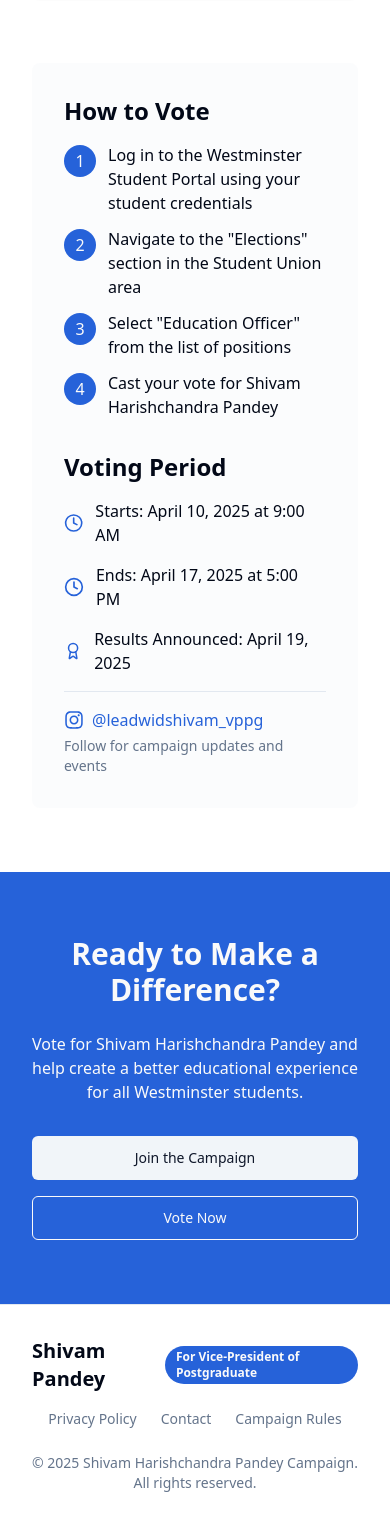
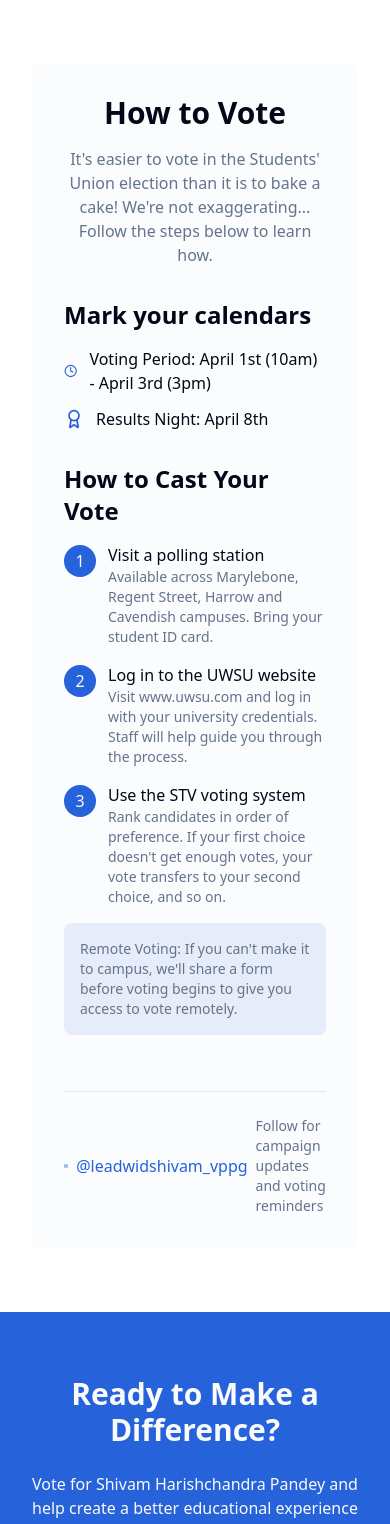
Before and after one commit to shivampandey3011/leadwidshivamvppg, a Next.js app: page / in a window 390 px wide. Shown: the part 8878-10402 px from the top of the page. Built offline with nearby package versions, Linux system fonts and the light colour scheme.

Commit message:
Update page.tsx

```diff
--- a/app/page.tsx
+++ b/app/page.tsx
@@ -13,7 +13,7 @@ export default function Home() {
         <div className="container flex h-16 items-center">
           <div className="mr-4 hidden md:flex">
             <span className="text-xl font-bold">Shivam Pandey</span>
-            <Badge className="ml-2 bg-primary">For Vice-President of Postgraduate</Badge>
+            <Badge className="ml-2 bg-primary">For Education Officer</Badge>
           </div>
           <div className="flex flex-1 items-center justify-end space-x-4">
             <nav className="flex items-center space-x-6">
@@ -426,61 +426,86 @@ export default function Home() {
 
           {/* Voting Information */}
           <div className="mt-16 bg-muted/30 rounded-lg p-8">
-            <div className="flex flex-col md:flex-row gap-8 items-center">
-              <div className="md:w-1/2 space-y-4">
-                <h3 className="text-2xl font-semibold">How to Vote</h3>
+            <div className="flex flex-col gap-8">
+              <div className="text-center">
+                <h3 className="text-3xl font-bold mb-4">How to Vote</h3>
+                <p className="text-muted-foreground max-w-2xl mx-auto">
+                  It's easier to vote in the Students' Union election than it is to bake a cake! We're not exaggerating...
+                  Follow the steps below to learn how.
+                </p>
+              </div>
+
+              <div className="grid md:grid-cols-2 gap-8">
+                {/* Important Dates */}
+                <div className="space-y-4">
+                  <h4 className="text-2xl font-semibold">Mark your calendars</h4>
                   <div className="space-y-3">
+                    <div className="flex items-center gap-3">
+                      <Clock className="h-5 w-5 text-primary" />
+                      <p><span className="font-medium">Voting Period:</span> April 1st (10am) - April 3rd (3pm)</p>
+                    </div>
+                    <div className="flex items-center gap-3">
+                      <Award className="h-5 w-5 text-primary" />
+                      <p><span className="font-medium">Results Night:</span> April 8th</p>
+                    </div>
+                  </div>
+                </div>
+
+                {/* Voting Steps */}
+                <div className="space-y-4">
+                  <h4 className="text-2xl font-semibold">How to Cast Your Vote</h4>
+                  <div className="space-y-4">
                     <div className="flex items-start gap-3">
                       <div className="bg-primary text-primary-foreground rounded-full w-8 h-8 flex items-center justify-center flex-shrink-0 mt-0.5">
                         1
                       </div>
-                    <p>Log in to the Westminster Student Portal using your student credentials</p>
+                      <div>
+                        <p className="font-medium">Visit a polling station</p>
+                        <p className="text-muted-foreground text-sm">
+                          Available across Marylebone, Regent Street, Harrow and Cavendish campuses.
+                          Bring your student ID card.
+                        </p>
                       </div>
+                    </div>
+
                     <div className="flex items-start gap-3">
                       <div className="bg-primary text-primary-foreground rounded-full w-8 h-8 flex items-center justify-center flex-shrink-0 mt-0.5">
                         2
                       </div>
-                    <p>Navigate to the "Elections" section in the Student Union area</p>
+                      <div>
+                        <p className="font-medium">Log in to the UWSU website</p>
+                        <p className="text-muted-foreground text-sm">
+                          Visit www.uwsu.com and log in with your university credentials. Staff will help guide you through the process.
+                        </p>
                       </div>
+                    </div>
+
                     <div className="flex items-start gap-3">
                       <div className="bg-primary text-primary-foreground rounded-full w-8 h-8 flex items-center justify-center flex-shrink-0 mt-0.5">
                         3
                       </div>
-                    <p>Select "Education Officer" from the list of positions</p>
+                      <div>
+                        <p className="font-medium">Use the STV voting system</p>
+                        <p className="text-muted-foreground text-sm">
+                          Rank candidates in order of preference. If your first choice doesn't get enough votes,
+                          your vote transfers to your second choice, and so on.
+                        </p>
                       </div>
-                  <div className="flex items-start gap-3">
-                    <div className="bg-primary text-primary-foreground rounded-full w-8 h-8 flex items-center justify-center flex-shrink-0 mt-0.5">
-                      4
                     </div>
-                    <p>Cast your vote for Shivam Harishchandra Pandey</p>
+
+                    <div className="mt-6 p-4 bg-primary/10 rounded-lg">
+                      <p className="text-sm text-muted-foreground">
+                        <span className="font-medium">Remote Voting:</span> If you can't make it to campus,
+                        we'll share a form before voting begins to give you access to vote remotely.
+                      </p>
+                    </div>
                   </div>
                 </div>
               </div>
 
-              <div className="md:w-1/2 space-y-4">
-                <h3 className="text-2xl font-semibold">Voting Period</h3>
-                <div className="space-y-4">
-                  <div className="flex items-center gap-3">
-                    <Clock className="h-5 w-5 text-primary" />
-                    <p>
-                      <span className="font-medium">Starts:</span> April 10, 2025 at 9:00 AM
-                    </p>
-                  </div>
-                  <div className="flex items-center gap-3">
-                    <Clock className="h-5 w-5 text-primary" />
-                    <p>
-                      <span className="font-medium">Ends:</span> April 17, 2025 at 5:00 PM
-                    </p>
-                  </div>
-                  <div className="flex items-center gap-3">
-                    <Award className="h-5 w-5 text-primary" />
-                    <p>
-                      <span className="font-medium">Results Announced:</span> April 19, 2025
-                    </p>
-                  </div>
-
-                  <div className="mt-4 pt-4 border-t border-border">
-                    <div className="flex items-center gap-2">
+              {/* Social Media Link */}
+              <div className="border-t border-border pt-6 mt-6">
+                <div className="flex items-center justify-center gap-2">
                   <svg
                     xmlns="http://www.w3.org/2000/svg"
                     viewBox="0 0 448 512"
@@ -496,9 +521,7 @@ export default function Home() {
                   >
                     @leadwidshivam_vppg
                   </a>
-                    </div>
-                    <p className="text-sm text-muted-foreground mt-1">Follow for campaign updates and events</p>
-                  </div>
+                  <span className="text-sm text-muted-foreground">Follow for campaign updates and voting reminders</span>
                 </div>
               </div>
             </div>
@@ -535,7 +558,7 @@ export default function Home() {
           <div className="flex flex-col md:flex-row justify-between items-center">
             <div className="flex items-center mb-4 md:mb-0">
               <span className="text-xl font-bold">Shivam Pandey</span>
-              <Badge className="ml-2">For Vice-President of Postgraduate</Badge>
+              <Badge className="ml-2">For Education Officer</Badge>
             </div>
             <div className="flex gap-6">
               <a href="#" className="text-sm text-muted-foreground hover:text-foreground">
```
Lines whose indentation alone changed are shown as unchanged.
